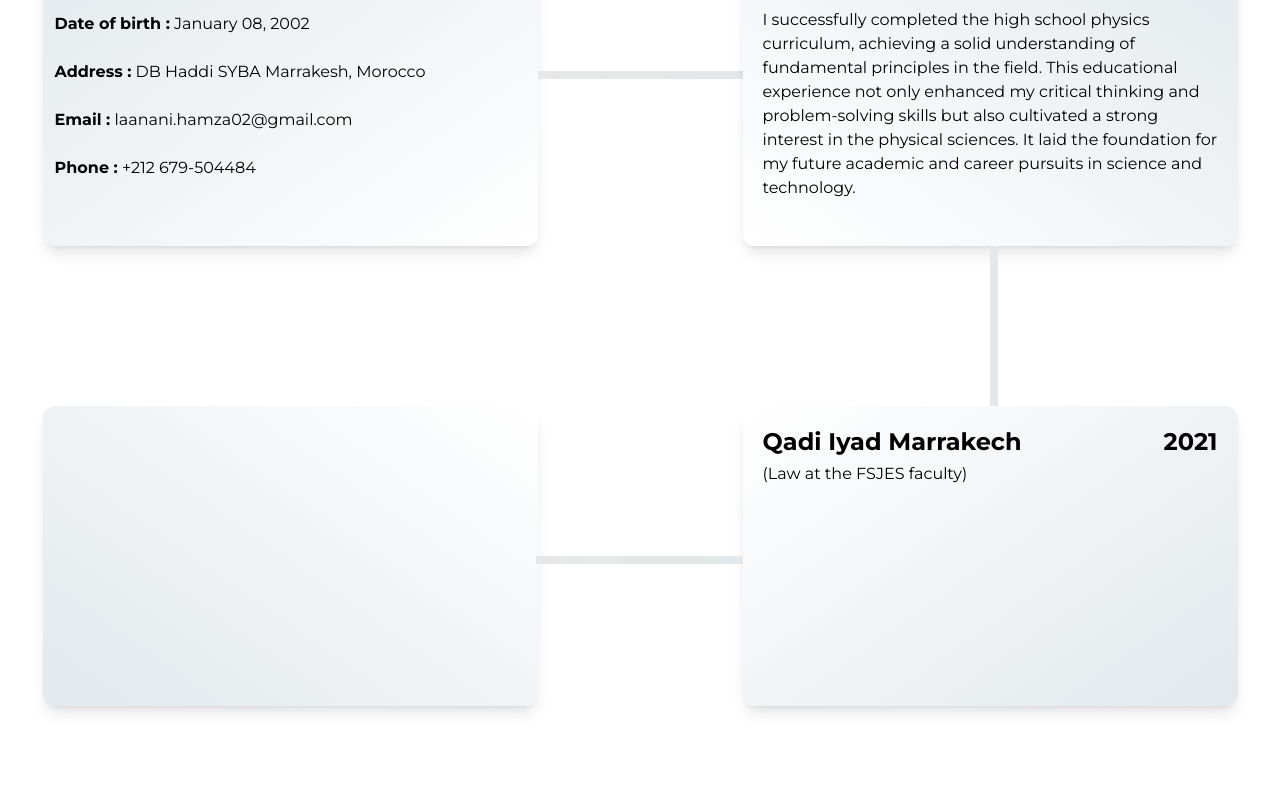
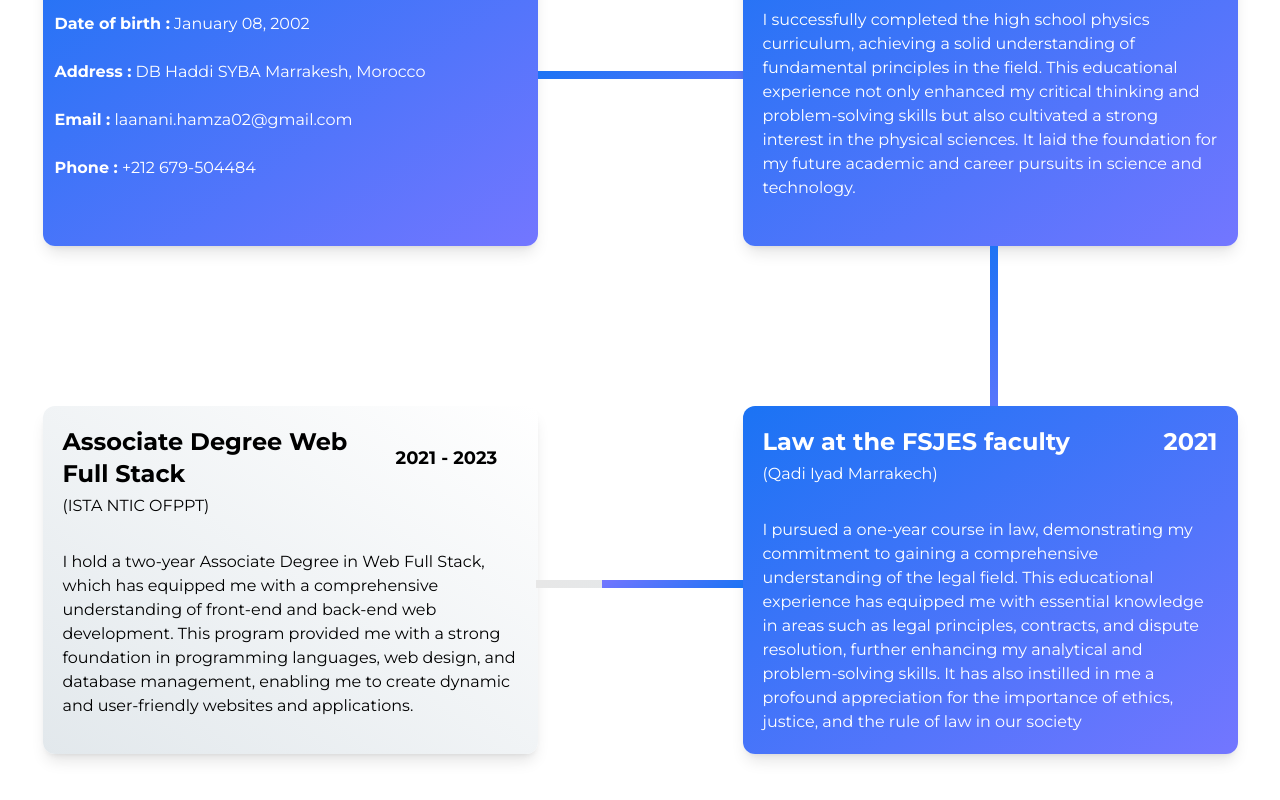
Before and after one commit to laananihamza/Portfilio, a React (Vite) app: page / in a window 1280 px wide. Shown: the part 1082-1882 px from the top of the page. Before the commit the page ends 1844 px from the top, so only its background shows below. Built offline with nearby package versions, Linux system fonts and the light colour scheme.

Commit message:
finish editing about section

```diff
--- a/src/App.jsx
+++ b/src/App.jsx
@@ -11,7 +11,19 @@ function App() {
   window.addEventListener('scroll', () => {
     if (window.scrollY < 200) {
       setSection('home')
-    }else {
+    }else if (window.scrollY >= document.getElementById('about')?.offsetTop + 10) {
+      setSection('about');
+
+    } else if (window.scrollY >= document.getElementById('resume')?.offsetTop + 10) {
+      setSection('resume');
+    } else if (window.scrollY >= document.getElementById('skills')?.offsetTop + 10) {
+      setSection('skills');
+    } else if (window.scrollY >= document.getElementById('portfolio')?.offsetTop + 10) {
+      setSection('portfolio');
+    } else if (window.scrollY >= document.getElementById('contact')?.offsetTop + 10) {
+      setSection('contact');
+    }
+    else {
       setSection(window?.location?.hash.replace('#', ''));
     }
     if (window.scrollY > 300 ) {
--- a/src/components/Header.jsx
+++ b/src/components/Header.jsx
@@ -6,6 +6,7 @@ import { useEffect, useRef, useState } from "react"
 function Header({ activeSection }) {
   const [position, setPosition] = useState(false)
   const [openMenu, setOpenMenu] = useState(false)
+  const [section, setSection] = useState(activeSection)
   const header = useRef()
   const headerScroll = () => {
     if (window.scrollY > 200) {
@@ -27,6 +28,9 @@ function Header({ activeSection }) {
   }, []);
 
   useEffect(() => {
+    setSection(activeSection)
+  }, [activeSection])
+  useEffect(() => {
     document.addEventListener('click', (e) => {
       if (!document.querySelector('.link-section').contains(e.target) && !document.querySelector('.bars').contains(e.target)) {
         setOpenMenu(false)
@@ -39,12 +43,12 @@ function Header({ activeSection }) {
       <div className="logo text-blueHover text-2xl font-black">L</div>
       <div className="links">
         <ul className="hidden md:flex gap-5 text-sm uppercase font-medium">
-          <li className={`relative before:absolute before:-bottom-2 before:left-1/2 before:-translate-x-1/2 before:bg-gradient-to-br before:from-blueHover before:to-violetHover ${activeSection === 'home' ? 'before:w-full' : 'before:w-0'} before:duration-200 hover:before:w-full before:h-0.5`}><a href="#home">Home</a></li>
-          <li className={`relative before:absolute before:-bottom-2 before:left-1/2 before:-translate-x-1/2 before:bg-gradient-to-br before:from-blueHover before:to-violetHover ${activeSection === 'about' ? 'before:w-full' : 'before:w-0'} before:duration-200 hover:before:w-full before:h-0.5`}><a href="#about" >About</a></li>
-          <li className={`relative before:absolute before:-bottom-2 before:left-1/2 before:-translate-x-1/2 before:bg-gradient-to-br before:from-blueHover before:to-violetHover ${activeSection === 'resume' ? 'before:w-full' : 'before:w-0'} before:duration-200 hover:before:w-full before:h-0.5`}><a href="#resume">Resume</a></li>
-          <li className={`relative before:absolute before:-bottom-2 before:left-1/2 before:-translate-x-1/2 before:bg-gradient-to-br before:from-blueHover before:to-violetHover ${activeSection === 'skills' ? 'before:w-full' : 'before:w-0'} before:duration-200 hover:before:w-full before:h-0.5`}><a href="#skills" >Skills</a></li>
-          <li className={`relative before:absolute before:-bottom-2 before:left-1/2 before:-translate-x-1/2 before:bg-gradient-to-br before:from-blueHover before:to-violetHover ${activeSection === 'portfolio' ? 'before:w-full' : 'before:w-0'} before:duration-200 hover:before:w-full before:h-0.5`}><a href="#portfolio">Portfolio</a></li>
-          <li className={`relative before:absolute before:-bottom-2 before:left-1/2 before:-translate-x-1/2 before:bg-gradient-to-br before:from-blueHover before:to-violetHover ${activeSection === 'contact' ? 'before:w-full' : 'before:w-0'} before:duration-200 hover:before:w-full before:h-0.5`}><a href="#contact">Contact</a></li>
+          <li className={`relative before:absolute before:-bottom-2 before:left-1/2 before:-translate-x-1/2 before:bg-gradient-to-br before:from-blueHover before:to-darkBlueHover ${section === 'home' ? 'before:w-full' : 'before:w-0'} before:duration-200 hover:before:w-full before:h-0.5`}><a href="#home">Home</a></li>
+          <li className={`relative before:absolute before:-bottom-2 before:left-1/2 before:-translate-x-1/2 before:bg-gradient-to-br before:from-blueHover before:to-darkBlueHover ${section === 'about' ? 'before:w-full' : 'before:w-0'} before:duration-200 hover:before:w-full before:h-0.5`}><a href="#about" >About</a></li>
+          <li className={`relative before:absolute before:-bottom-2 before:left-1/2 before:-translate-x-1/2 before:bg-gradient-to-br before:from-blueHover before:to-darkBlueHover ${section === 'resume' ? 'before:w-full' : 'before:w-0'} before:duration-200 hover:before:w-full before:h-0.5`}><a href="#resume">Resume</a></li>
+          <li className={`relative before:absolute before:-bottom-2 before:left-1/2 before:-translate-x-1/2 before:bg-gradient-to-br before:from-blueHover before:to-darkBlueHover ${section === 'skills' ? 'before:w-full' : 'before:w-0'} before:duration-200 hover:before:w-full before:h-0.5`}><a href="#skills" >Skills</a></li>
+          <li className={`relative before:absolute before:-bottom-2 before:left-1/2 before:-translate-x-1/2 before:bg-gradient-to-br before:from-blueHover before:to-darkBlueHover ${section === 'portfolio' ? 'before:w-full' : 'before:w-0'} before:duration-200 hover:before:w-full before:h-0.5`}><a href="#portfolio">Portfolio</a></li>
+          <li className={`relative before:absolute before:-bottom-2 before:left-1/2 before:-translate-x-1/2 before:bg-gradient-to-br before:from-blueHover before:to-darkBlueHover ${section === 'contact' ? 'before:w-full' : 'before:w-0'} before:duration-200 hover:before:w-full before:h-0.5`}><a href="#contact">Contact</a></li>
         </ul>
         <div className="mobile-links block md:hidden">
           <FontAwesomeIcon icon={faBars} onClick={() => setOpenMenu(true)} size="lg" className="bars cursor-pointer" />
--- a/src/components/aboutSection.jsx
+++ b/src/components/aboutSection.jsx
@@ -5,8 +5,6 @@ function AboutSection() {
     window.addEventListener('scroll', () => {
         if (window.scrollY >= document.getElementById('about').offsetTop + 10) {
             setIsAbout(true)
-        }else {
-            setIsAbout(false)
         }
     })
     return (
@@ -16,7 +14,7 @@ function AboutSection() {
                 <p className="text-4xl w-full md:text-6xl -z-10 font-medium uppercase absolute top-4 left-1/2 -translate-x-1/2 text-gray-200">About Me</p>
             </div>
             <div className="content mt-28 grid grid-cols-1 justify-items-center gap-y-32 md:grid-cols-2 md:gap-28 lg:gap-32 xl:gap-40 2xl:gap-52">
-                <div className={`empty-box ${isAbout ? "start" : "stop"} about-me duration-200 a1 relative z-[3] w-11/12  shadow-lg rounded-xl min-h-[350px]`}>
+                <div className={`empty-box ${isAbout ? "start" : ""} about-me duration-200 a1 relative z-[3] w-11/12  shadow-lg rounded-xl min-h-[350px]`}>
                     <span className={`absolute -z-[6] inline-block w-8/12 h-2 top-1/2 left-full`}></span>
                     <p className={`title relative delay-100 duration-200 text-2xl text-center font-bold before:absolute before:bottom-2 before:left-1/2 before:-translate-x-1/2 before:bg-white  before:duration-200 before:w-3/12 before:h-0.5 p-3 ${isAbout ? "text-white" : "text-black"}`}>My personal information</p>
                     <p className={`title duration-200 delay-100 p-3 ${isAbout ? "text-white" : "text-black"}`}><span className="font-bold">Name :</span> Hamza Laanani</p>
@@ -25,7 +23,7 @@ function AboutSection() {
                     <p className={`title duration-200 delay-100 p-3 ${isAbout ? "text-white" : "text-black"}`}><span className="font-bold">Email :</span> <a href="mailto:laanani.hamza02@gmail.com">laanani.hamza02@gmail.com</a></p>
                     <p className={`title duration-200 delay-100 p-3 ${isAbout ? "text-white" : "text-black"}`}><span className="font-bold">Phone :</span> <a href="tel:+212679504484">+212 679-504484</a></p>
                 </div>
-                <div className={`empty-box ${isAbout ? "start" : "stop"} about-me duration-300 delay-1000 a2 relative z-[3] w-11/12  shadow-lg rounded-xl min-h-[300px]`}>
+                <div className={`empty-box ${isAbout ? "start" : ""} about-me duration-300 delay-1000 a2 relative z-[3] w-11/12  shadow-lg rounded-xl min-h-[300px]`}>
                 <p className={`title relative duration-200 delay-1000 text-2xl font-bold px-5 pt-5 pb-1 ${isAbout ? "text-white" : "text-black"} flex justify-between`}> <span>Complete high school</span> <span>2020</span> </p>
                 <p className={`title relative duration-200 delay-1000 text-base px-5 pb-8 ${isAbout ? "text-white" : "text-black"}`}>(Hassan Ibn Tabit High School)</p>
                 <p className={`title relative duration-200 delay-1000 px-5 ${isAbout ? "text-white" : "text-black"}`}>
@@ -34,13 +32,20 @@ function AboutSection() {
                 </p>
                     <span className={`absolute -z-[6] inline-block w-2 h-4/6 left-1/2 top-full`}></span>
                 </div>
-                <div className={`empty-box ${isAbout ? "start" : "stop"} about-me duration-300 delay-[1.1s] ${screen.width < 800 ? "a3" : "a4"} relative z-[3] w-11/12  shadow-lg rounded-xl min-h-[300px]`}></div>
-                <div className={`empty-box ${isAbout ? "start" : "stop"} about-me duration-300 delay-[2.1s] ${screen.width < 800 ? "a4" : "a3"} relative z-[3] w-11/12  shadow-lg rounded-xl min-h-[300px]`}>
+                <div className={`empty-box ${isAbout ? "start" : ""} about-me duration-300 delay-[1.1s] ${screen.width < 800 ? "a3" : "a4"} relative z-[3] w-11/12  shadow-lg rounded-xl min-h-[300px]`}>
+                <p className={`title relative duration-200 delay-[3.7s] text-2xl font-bold px-5 pt-5 pb-1 ${isAbout ? "text-white" : "text-black"} flex justify-between items-center`}> <span>Associate Degree Web Full Stack</span> <span className="text-lg inline-block w-4/12">2021 - 2023</span> </p>
+                <p className={`title relative duration-200 delay-[3.7s] text-base px-5 pb-8 ${isAbout ? "text-white" : "text-black"}`}>(ISTA NTIC OFPPT)</p>
+                <p className={`title relative duration-200 delay-[3.7s] px-5 pb-5 ${isAbout ? "text-white" : "text-black"}`}>
+                I hold a two-year Associate Degree in Web Full Stack, which has equipped me with a comprehensive understanding of front-end and back-end web development. This program provided me with a strong foundation in programming languages, web design, and database management, enabling me to create dynamic and user-friendly websites and applications.
+                </p>
+                </div>
+                <div className={`empty-box ${isAbout ? "start" : ""} about-me duration-300 delay-[2.1s] ${screen.width < 800 ? "a4" : "a3"} relative z-[3] w-11/12  shadow-lg rounded-xl min-h-[300px]`}>
                     <span className={`absolute -z-[6] inline-block w-[41.8%] h-2 top-1/2 left-0 rotate-180 -translate-x-full`}></span>
-                <p className={`title relative duration-200 delay-1000 text-2xl font-bold px-5 pt-5 pb-1 ${isAbout ? "text-white" : "text-black"} flex justify-between`}> <span>Qadi Iyad Marrakech</span> <span>2021</span> </p>
-                <p className={`title relative duration-200 delay-1000 text-base px-5 pb-8 ${isAbout ? "text-white" : "text-black"}`}>(Law at the FSJES faculty)</p>
-                <p className={`title relative duration-200 delay-1000 px-5 ${isAbout ? "text-white" : "text-black"}`}>
-
+                <p className={`title relative duration-200 delay-[2.2s] text-2xl font-bold px-5 pt-5 pb-1 ${isAbout ? "text-white" : "text-black"} flex justify-between`}> <span>Law at the FSJES faculty</span> <span>2021</span> </p>
+                <p className={`title relative duration-200 delay-[2.2s] text-base px-5 pb-8 ${isAbout ? "text-white" : "text-black"}`}>(Qadi Iyad Marrakech)</p>
+                <p className={`title relative duration-200 delay-[2.2s] px-5 pb-5 ${isAbout ? "text-white" : "text-black"}`}>
+                I pursued a one-year course in law, demonstrating my commitment to gaining a comprehensive understanding of the legal field. This educational experience has equipped me with essential knowledge in areas such as legal principles, contracts, and dispute resolution, further enhancing my analytical and problem-solving skills.
+                It has also instilled in me a profound appreciation for the importance of ethics, justice, and the rule of law in our society
                 </p>
                 </div>
             </div>
```
